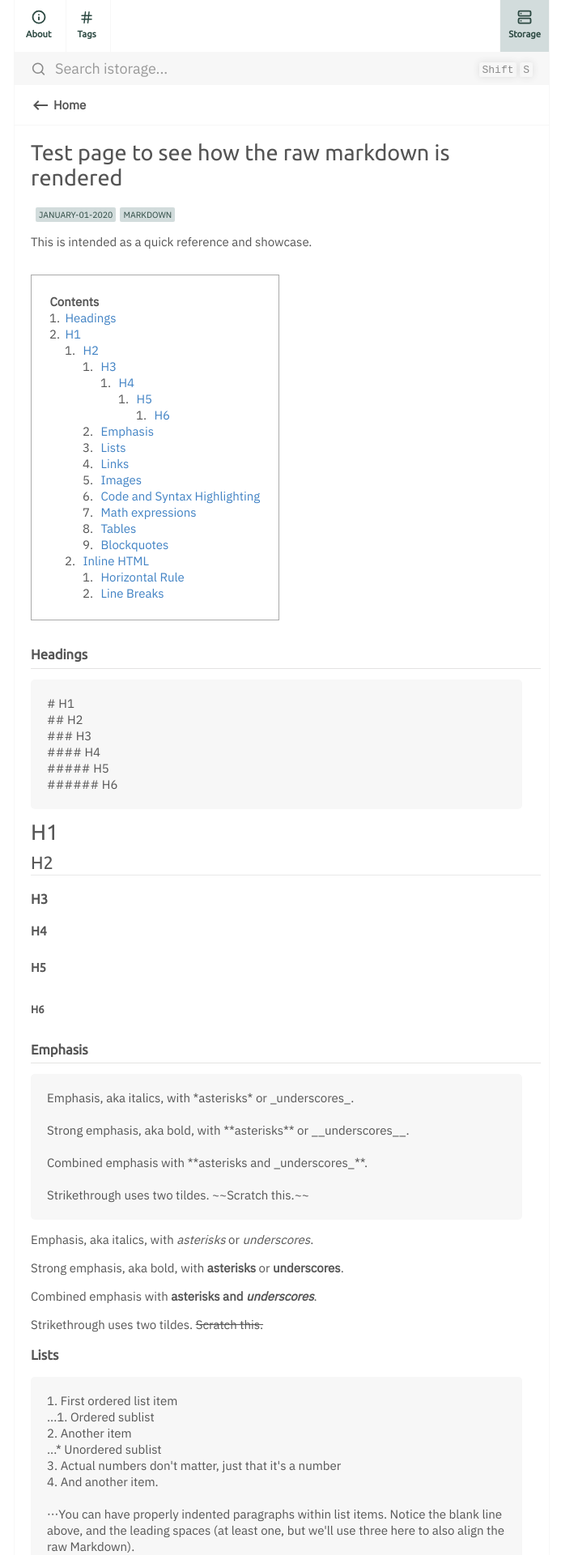
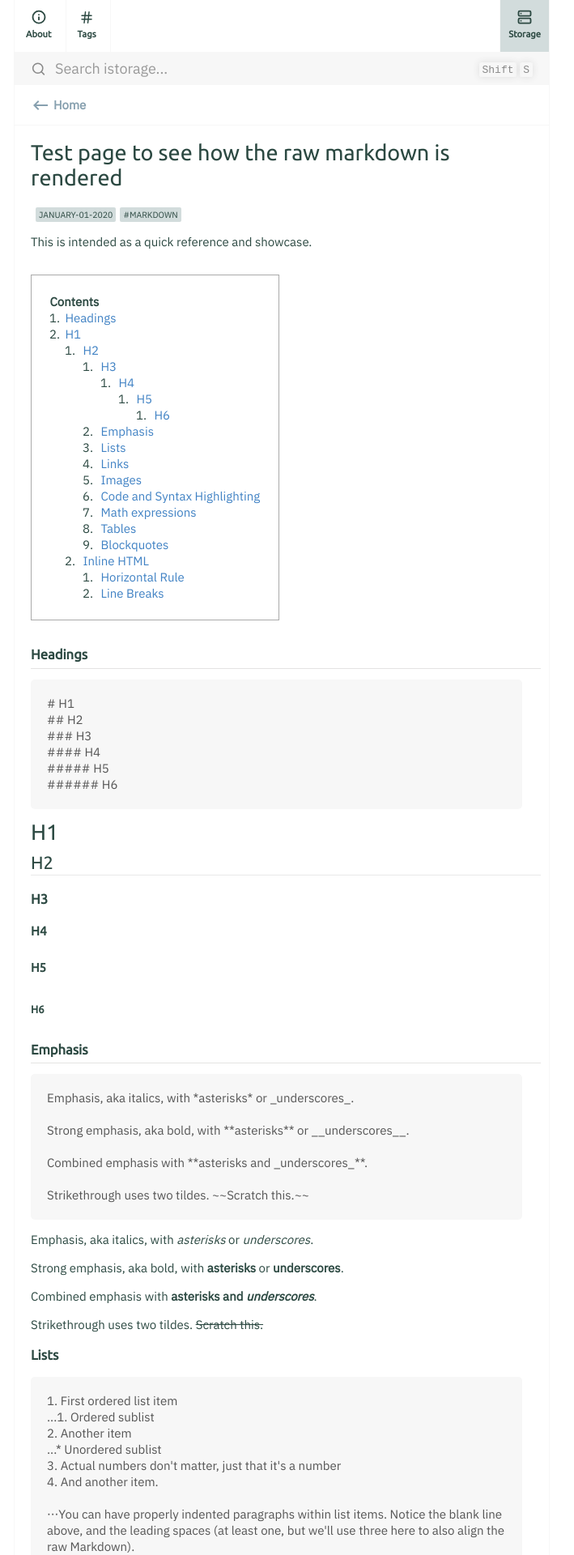
Before and after one commit to suchkow/suchkow.github.io, a Jekyll site: the page built from _posts/2020-01-01-test.md, in a window 1280 px wide. Shown: the top 1920 px of the page at 81% size, without its empty margins (292-1001 px from the left). Built offline with Jekyll 4.4.1, drawn with Linux system fonts in a browser that asks for light colours; comment, search, counter and statistics services are not loaded.

Commit message:
Last style edit. Color of text in post

```diff
--- a/_includes/Content.html
+++ b/_includes/Content.html
@@ -8,9 +8,9 @@
     <!-- Loop through page categories and print them in tags -->
     {%- for tag in page.tags -%}
         {%- if tag == 'Favorite' -%}
-        <li><a href="/favorites/" class="tag">{{ tag }}</a></li>
+        <li><a href="/favorites/" class="tag">#{{ tag }}</a></li>
         {%- else -%}
-        <li><a href="/tags/#{{ tag }}" class="tag">{{ tag }}</a></li>
+        <li><a href="/tags/#{{ tag }}" class="tag">#{{ tag }}</a></li>
         {%- endif -%}
     {%- endfor -%}
 </ul>
--- a/assets/css/Style.css
+++ b/assets/css/Style.css
@@ -128,7 +128,7 @@
 }
 
 h1, h2 {
-  color: var(--primary-text-color);
+  color: var(--color-green);
   font-family:  var(--ubuntu-family);
   font-weight: normal;
 }
@@ -139,13 +139,13 @@
 }
 
 h3, h4, h5, h6 {
-  color: var(--primary-text-color);
+  color: var(--color-green);
   font-family:  var(--primary-font-family);
   font-weight: bold;
 }
 
 a, p, ul, li, ol, table, span, blockquote {
-    color: var(--primary-text-color);
+    color: var(--color-green);
     font-family:   var(--ibm-plex-sans-family);
     font-size: 15px;  /* Let's set the font-size to something old-man friendly */
 }
@@ -870,10 +870,9 @@
 .back-icon {
     background-color: var(--quinary-bg-color);
     fill: currentColor;
-    color: var(--primary-text-color);
+    color: var(--color-metal-grey);
     margin-top: 5px;
     padding-left: 5px;
-    fill: currentColor;
     cursor: pointer;
 }
 
@@ -884,7 +883,7 @@
 }
 
 .back-p {
-    color: var(--primary-text-color);
+    color: var(--color-metal-grey);
     text-decoration: none;
     cursor: pointer;
     font-weight: 600;
```
